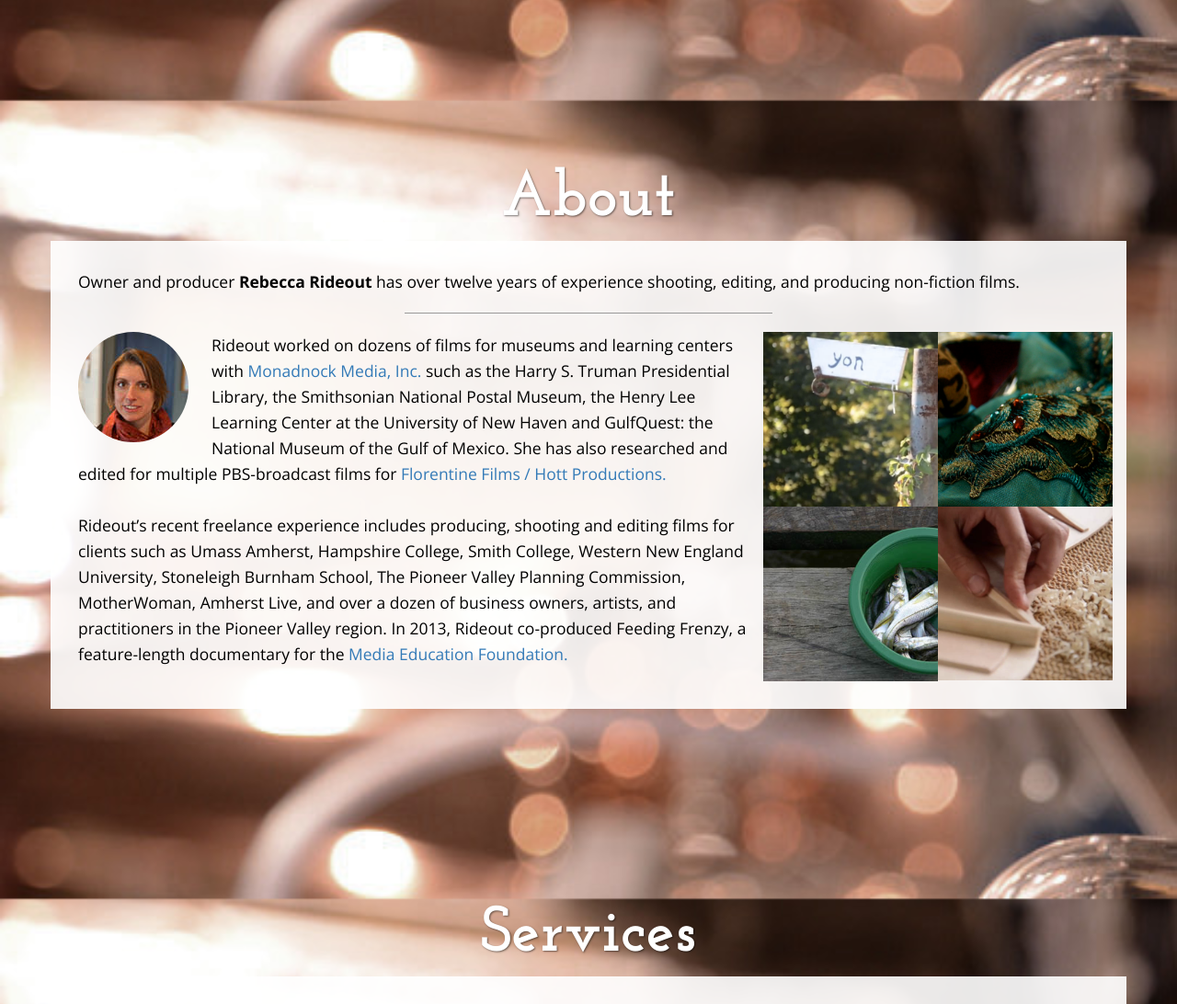
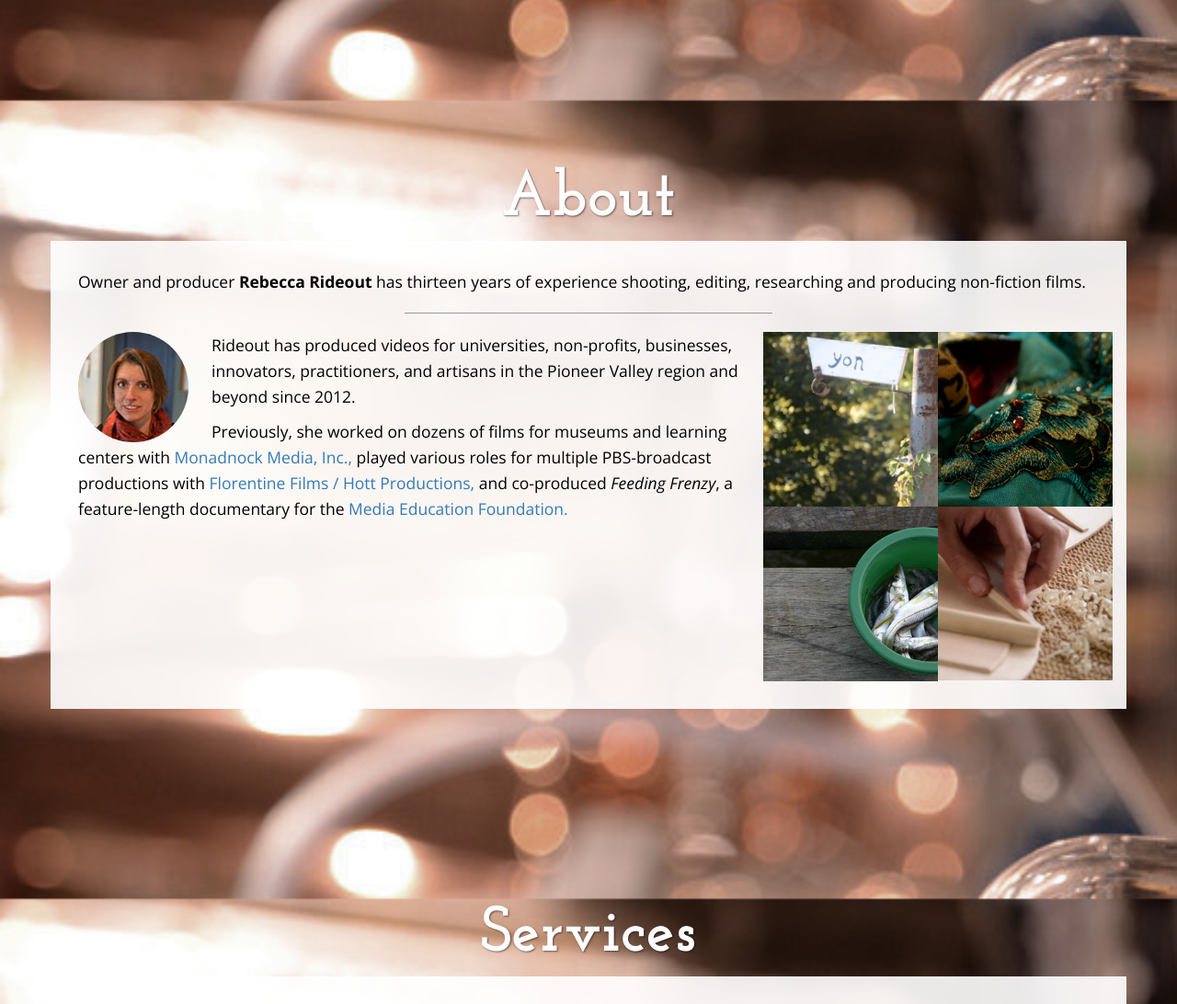
Before and after one commit to cupofnestor/told, a website: page app/index.html in a window 1280 px wide. Shown: the part 759-1851 px from the top of the page at 92% size. Drawn offline with nearby package versions, Linux system fonts and the light colour scheme; files that its build step writes are made by us from their sources; grey boxes are pictures that could not be loaded.

Commit message:
edited about copy

```diff
--- a/app/templates/about.html
+++ b/app/templates/about.html
@@ -4,17 +4,17 @@
 
 		<div class ="box">
 			<div class = "col-md-12">
-				<p>	Owner and producer <strong> Rebecca Rideout </strong>has over twelve years of experience shooting, editing, and producing non-fiction films.</p>
+				<p>	Owner and producer <strong> Rebecca Rideout </strong>has thirteen years of experience shooting, editing, researching and producing non-fiction films.</p>
 				<hr>
 			</div>
 			<div class = "col-md-8 col-md-offset-0">
 
 				<img class = "img-left img-circle" src ="./img/bio.jpg" />
 
-			<p>	Rideout worked on dozens of films for museums and learning centers with <a href="http://www.monadnock.org/" target="_blank">Monadnock Media, Inc.</a> such as the Harry S. Truman Presidential Library, the Smithsonian National Postal Museum, the Henry Lee Learning Center at the University of New Haven and GulfQuest: the National Museum of the Gulf of Mexico. She has also researched and edited for multiple PBS-broadcast films for <a href="http://www.florentinefilms.org/" target="_blank">Florentine Films / Hott Productions.</a><br /><br />
+			<p>	Rideout has produced videos for universities, non-profits, businesses, innovators, practitioners, and artisans in the Pioneer Valley region and beyond since 2012.</ br> </p>
+			<p>	Previously, she worked on dozens of films for museums and learning centers with <a href="http://www.monadnock.org/" target="_blank">Monadnock Media, Inc.,</a> played various roles for multiple PBS-broadcast productions with <a href="http://www.florentinefilms.org/" target="_blank">Florentine Films / Hott Productions,</a> and co-produced <i>Feeding Frenzy</i>, a feature-length documentary for the <a href="http://www.mediaed.org/" target="_blank">Media Education Foundation.</a><br /><br />
 
-				Rideout’s recent freelance experience includes producing, shooting and editing films for clients such as Umass Amherst, Hampshire College, Smith College, Western New England University, Stoneleigh Burnham School, The Pioneer Valley Planning Commission, MotherWoman, Amherst Live, and over a dozen of business owners, artists, and practitioners in the Pioneer Valley region.
-				In 2013, Rideout co-produced Feeding Frenzy, a feature-length documentary for the <a href="http://www.mediaed.org/" target="_blank">Media Education Foundation.</a> </ br> </p>
+
 			</div><!--end car -->
 
 			<div class = "col-md-2 no-gutter">
```
